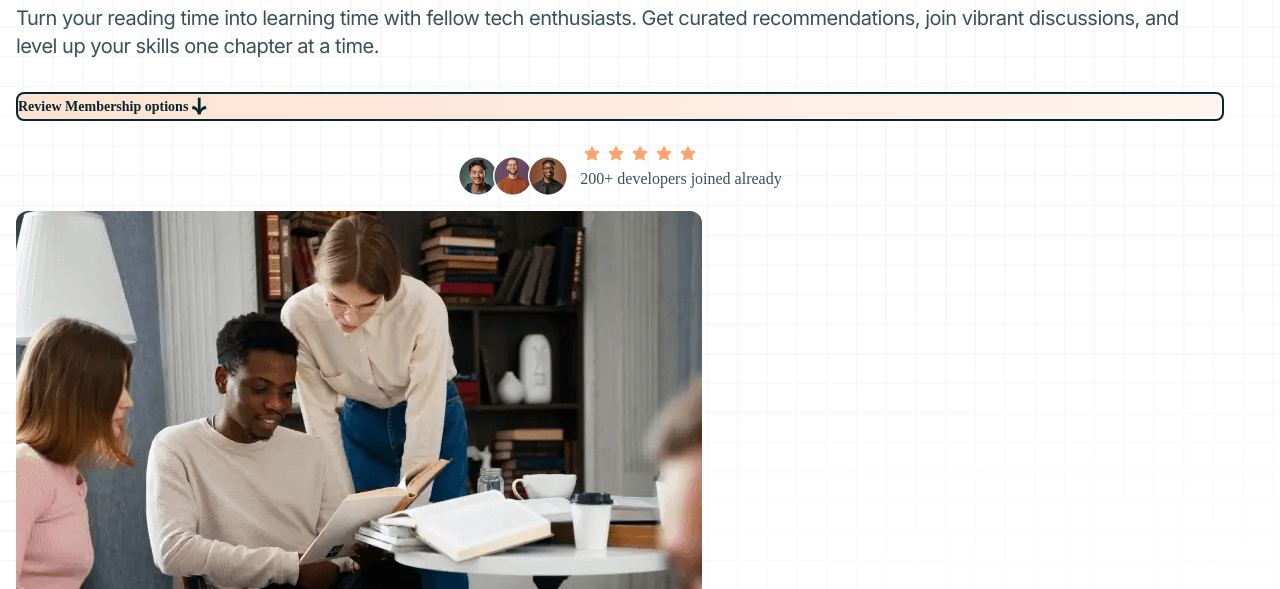
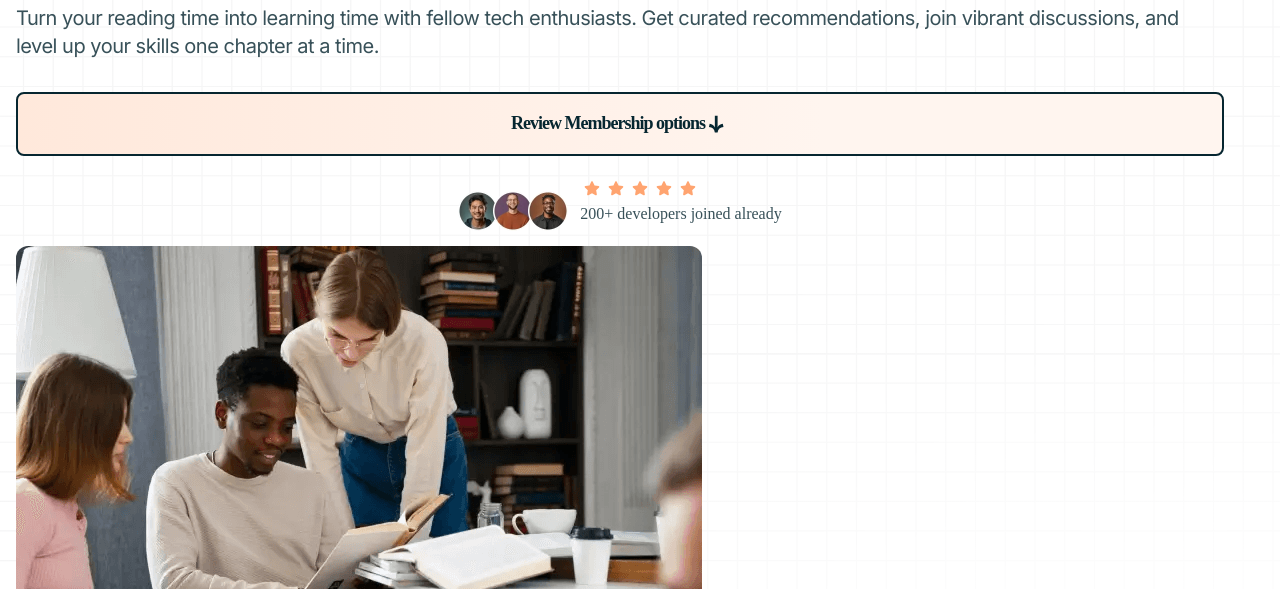
Before and after one commit to Ijndi/tech-book-club-landing-page, a plain HTML site: page index.html in a window 1280 px wide. Shown: the part 211-800 px from the top of the page. Drawn offline with Linux system fonts and the light colour scheme; a web font is replaced by a local one.

Commit message:
changed padding and hover around button membership

```diff
--- a/css/index.css
+++ b/css/index.css
@@ -123,8 +123,7 @@ button {
     font-size: 18px;
     font-weight: 600;
     cursor: pointer;
-    display: flex
-;
+    display: flex;
     align-items: center;
     padding-inline: 24px;
     letter-spacing: -1px;
@@ -198,30 +197,17 @@ button {
     letter-spacing: var(--ls-0_5);
     font-family: var(--ff-secondary);
 }
-.button-membership{
-    background-color: var(--clr-neutral100);
-    background: no-repeat linear-gradient(90deg, #FFE2D1, #FFF5EF);
-    color: var(--clr-neutral900);
-    font-family: var(--ff-primary);
-    font-size: var(--fs-p);
-    font-weight: var(--fw-semibold);
-    border-radius: 8px;
-    cursor: pointer;
-    transition: background-color 0.3s;
-    border: 2px var(--clr-neutral900) solid;
-    align-items: center;
-    padding: 0;
-    display: flex;
-}
 
 .button-membership a{
     text-decoration: none;
     color: var(--clr-neutral900);
 }
 
-.button-membership:hover{
-    background-color: var(--clr-lightsalmon500);
+.buttonlight:hover{
+    background-position-x: 0%;
+    color: var(--clr-gradient);
 }
+
 .img-example-title{
     border-radius: 12px;
 
--- a/index.html
+++ b/index.html
@@ -29,8 +29,10 @@
         </p>
       </div>
       <div class="button-membership">
-        <a href="#membership">Review Membership options</a>
-        <img src="./assets/images/icon-arrow-down.svg" alt="arrow-down">
+        <button class="buttonlight" >
+          <a href="#membership">Review Membership options</a>
+          <img src="./assets/images/icon-arrow-down.svg" alt="arrow-down">
+        </button>
       </div>
      <div class="developer-count">
       <div class="avatar-image">
```
